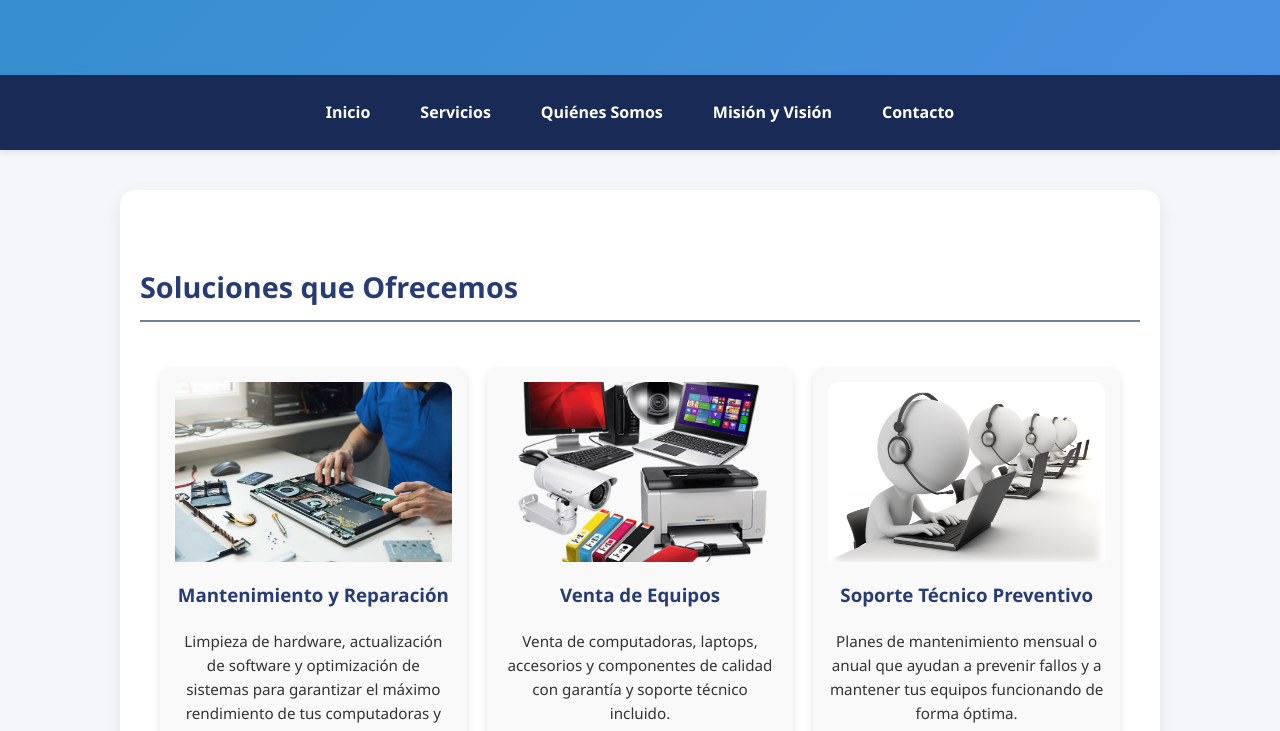
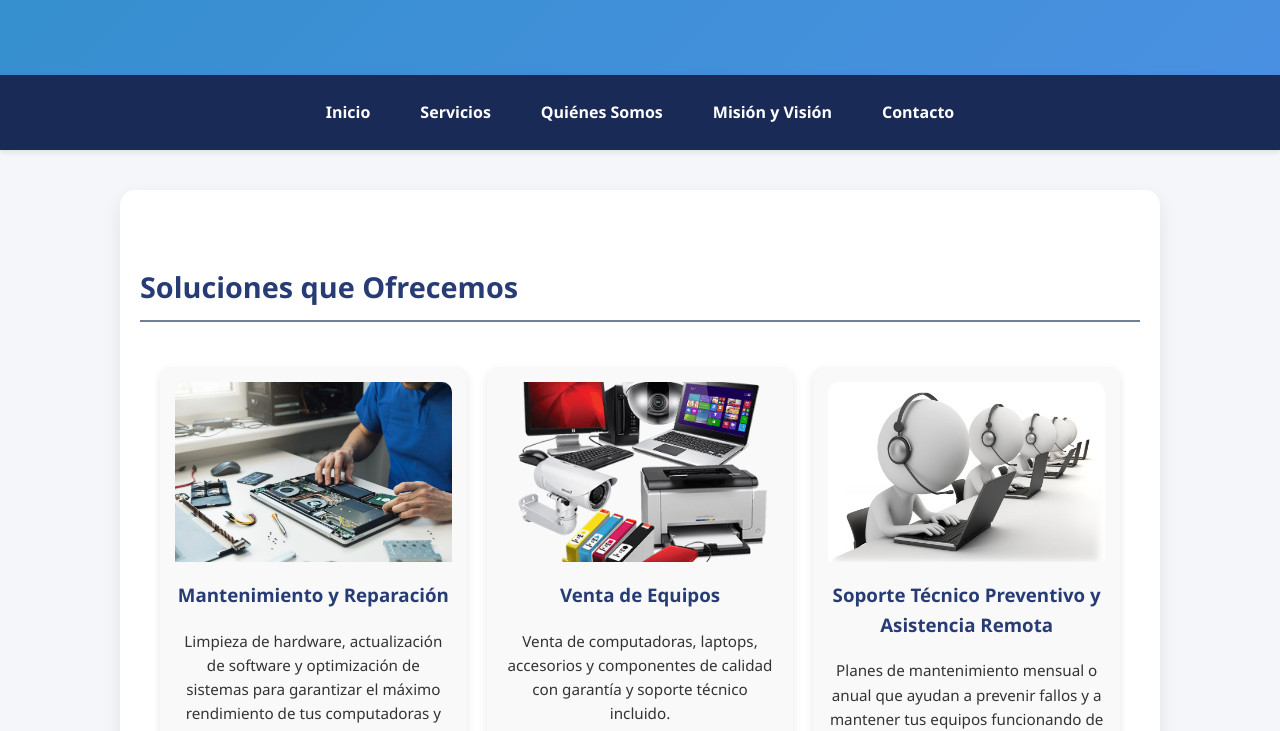
Before and after one commit to GAZA16/techsecuresolutionsj, a plain HTML site: page servicios.html in a window 1280 px wide. Shown: the part 165-896 px from the top of the page. Drawn offline with Linux system fonts and the light colour scheme.

Commit message:
asistena remota

```diff
--- a/servicios.html
+++ b/servicios.html
@@ -92,14 +92,15 @@
       </div>
 
       <div class="card">
-        <img src="img/soporte.jpg" alt="Soporte técnico preventivo">
-        <h3>Soporte Técnico Preventivo</h3>
+        <img src="img/soporte.jpg" alt="Soporte técnico preventivo y remoto">
+        <h3>Soporte Técnico Preventivo y Asistencia Remota</h3>
         <p>
-          Planes de mantenimiento mensual o anual que ayudan a prevenir fallos y a
-          mantener tus equipos funcionando de forma óptima.
+          Planes de mantenimiento mensual o anual que ayudan a prevenir fallos y a mantener tus equipos funcionando de forma óptima.
+          Además, ofrecemos asistencia remota para resolver problemas rápidamente sin necesidad de desplazamiento.
         </p>
         <a href="solicitar-servicio.html?servicio=soporte" class="btn">Solicitar este servicio</a>
       </div>
+
 
       <div class="card">
         <img src="img/camaras.jpg" alt="Cámaras de seguridad profesional">
```
